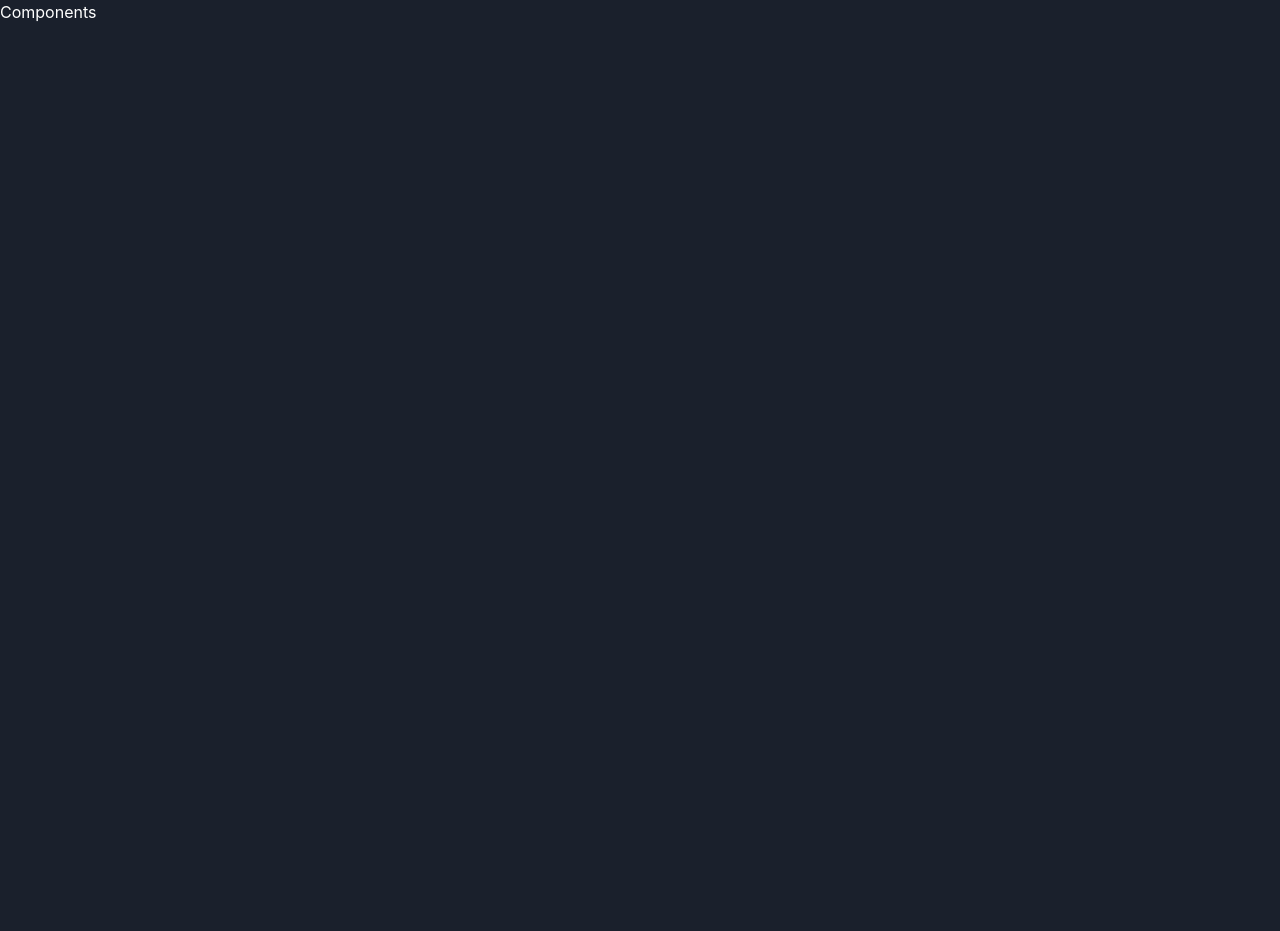
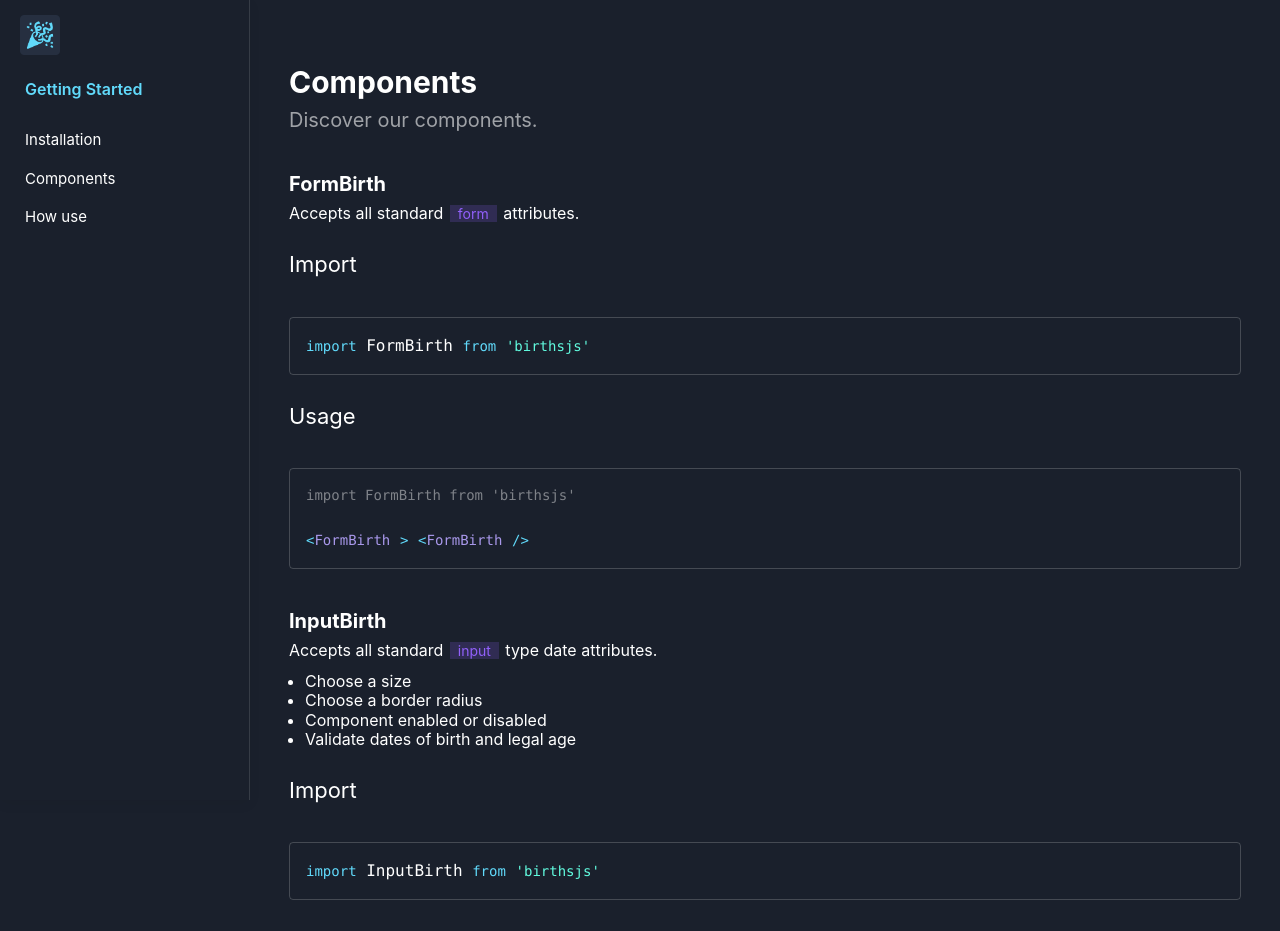
Before and after one commit to francisco-cruz/DocsBirthsJs, a React (Create React App) app: page /docs/components in a window 1280 px wide. Shown: the top 931 px of the page. Before the commit the page ends 800 px from the top, so only its background shows below. Built offline with nearby package versions, Linux system fonts and the light colour scheme.

Commit message:
section componets

```diff
--- a/src/assets/styles/index.css
+++ b/src/assets/styles/index.css
@@ -2,6 +2,7 @@
 body {
     background-color: #1A202C !important;
     color: white !important;
+
 }
 
 pre {
@@ -34,6 +35,24 @@ pre span.string {
     font-size: 14px;
 }
 
+pre span.number,
+pre span.type
+ {
+    color: #EFD26C;
+    font-size: 14px;
+}
+
+pre span.var {
+    color: #EF846C;
+    font-size: 14px;
+}
+
+
+pre span.component {
+    color: #A998EB;
+    font-size: 14px;
+}
+
 a {
     text-decoration: none !important;
     width: fit-content;
--- a/src/components/Footer.js
+++ b/src/components/Footer.js
@@ -40,7 +40,7 @@ const Footer = () => {
             </Heading>
             <List lineHeight="2" display="flex" flexDir="column" color="gray.500" fontWeight={600}>
               <Link textDecoration="underline" href="https://github.com/francisco-cruz/BirthsJS" isExternal>GitHub</Link>
-              <Link href="https://www.npmjs.com/package/birthsjs" isExternal>NPM</Link>
+              <Link href="https://www.npmjs.com/package/birthsjs" isExternal>npm</Link>
             </List>
           </Box>
           <Box w={{ base: "100%", lg: 1 / 4 }} mb={{ base: "1.5rem", lg: "0" }}>
--- a/src/components/Nav.js
+++ b/src/components/Nav.js
@@ -27,6 +27,7 @@ const NavItem = ({ label, src }) => {
         href={src ?? "#"}
         justify={"space-between"}
         align={"center"}
+        w="100%"
         _hover={{
           textDecoration: "none",
         }}
--- a/src/pages/Docs/Components.js
+++ b/src/pages/Docs/Components.js
@@ -1,9 +1,167 @@
+import {
+  Box,
+  Heading,
+  Highlight,
+  ListItem,
+  Stack,
+  UnorderedList,
+  useMediaQuery,
+} from "@chakra-ui/react";
 import React from "react";
+import Sidebar from "../../components/Sidebar";
+import Navbar from "../../components/Navbar/Navbar";
 
 export default function Components() {
+  const [isSmallerThan767] = useMediaQuery("(max-width: 767px)");
+  const [isSmallerThan1000] = useMediaQuery("(max-width: 1000px)");
+
   return (
-    <>
-      <h1>Components</h1>
-    </>
+    <Box display={isSmallerThan767 ? "block" : "flex"}>
+      <Navbar />
+      <Sidebar />
+      <Stack
+        w="100%"
+        h="100%"
+        px={isSmallerThan767 ? "16px" : "32px"}
+        py="64px"
+        position="relative"
+      >
+        <Stack
+          minW="350px"
+          w="100%"
+          maxW="1000px"
+          px="24px"
+          pos="absolute"
+          left="50%"
+          transform="translatex(-50%)"
+        >
+          <Heading fontSize="30px">Components</Heading>
+          <Heading color="#ffffff95" fontWeight={400} fontSize="20px">
+            Discover our components.
+          </Heading>
+
+          <Heading fontSize="20px" pt={8}>
+            FormBirth
+          </Heading>
+
+          <Heading fontSize="16px" fontWeight={400}>
+            <Highlight
+              query={["form"]}
+              styles={{
+                px: "2",
+                py: ".8",
+                rounded: "0",
+                fontSize: "14px",
+                bg: "#9261FB30",
+                color: "#9261FB",
+                mx: "2px",
+              }}
+            >
+              Accepts all standard form attributes.
+            </Highlight>
+          </Heading>
+
+          <Heading fontSize="22px" pt={5} fontWeight={400}>
+            Import
+          </Heading>
+          <Stack direction="row" pt={4} id="section-import">
+            <pre>
+              <code>
+                <div>
+                  <span class="function">import</span> FormBirth{" "}
+                  <span class="function">from</span>{" "}
+                  <span class="string">'birthsjs'</span>{" "}
+                </div>
+              </code>
+            </pre>
+          </Stack>
+          <Heading fontSize="22px" pt={5} fontWeight={400}>
+            Usage
+          </Heading>
+          <Stack direction="row" pt={4} id="section-use">
+            <pre>
+              <code>
+                <Stack mb={3}>
+                  <span class="comment">import FormBirth from 'birthsjs' </span>
+                </Stack>
+                <div>
+                  <span class="operator">{"<"}</span>
+                  <span class="component">{"FormBirth"}</span>{" "}
+                  <span class="operator">{">"}</span>{" "}
+                  <span class="operator">{"<"}</span>
+                  <span class="component">{"FormBirth"}</span>{" "}
+                  <span class="operator">{"/>"}</span>
+                  {"\n"}
+                </div>
+              </code>
+            </pre>
+          </Stack>
+          <Heading fontSize="20px" pt={8}>
+            InputBirth
+          </Heading>
+
+          <Heading fontSize="16px" fontWeight={400}>
+            <Highlight
+              query={["input"]}
+              styles={{
+                px: "2",
+                py: ".8",
+                rounded: "0",
+                fontSize: "14px",
+                bg: "#9261FB30",
+                color: "#9261FB",
+                mx: "2px",
+              }}
+            >
+              Accepts all standard input type date attributes.
+            </Highlight>
+          <UnorderedList pt={3}>
+            <ListItem>Choose a size</ListItem>
+            <ListItem>Choose a border radius</ListItem>
+            <ListItem>Component enabled or disabled</ListItem>
+            <ListItem>Validate dates of birth and legal age</ListItem>
+          </UnorderedList>
+          </Heading>
+
+          <Heading fontSize="22px" pt={5} fontWeight={400}>
+            Import
+          </Heading>
+          <Stack direction="row" pt={4} id="section-import">
+            <pre>
+              <code>
+                <div>
+                  <span class="function">import</span> InputBirth{" "}
+                  <span class="function">from</span>{" "}
+                  <span class="string">'birthsjs'</span>{" "}
+                </div>
+              </code>
+            </pre>
+          </Stack>
+          <Heading fontSize="22px" pt={5} fontWeight={400}>
+            Usage
+          </Heading>
+          <Stack direction="row" pt={4} pb={10}>
+            <pre>
+              <code>
+                <Stack mb={3}>
+                  <span class="comment">
+                    import InputBirth from 'birthsjs'{" "}
+                  </span>
+                </Stack>
+                <div>
+                  <span class="operator">{"<"}</span>
+                  <span class="component">{"FormBirth"}</span>{" "}
+                  <span class="operator">{">"}</span>{" "}
+                  <span class="operator">{"<"}</span>
+                  <span class="component">{"FormBirth"}</span>{" "}
+                  <span class="operator">{"/>"}</span>
+                  {"\n"}
+                </div>
+              </code>
+            </pre>
+          </Stack>
+        </Stack>
+      </Stack>
+    </Box>
   );
 }
--- a/src/pages/Docs/Docs.js
+++ b/src/pages/Docs/Docs.js
@@ -119,15 +119,67 @@ export default function Docs() {
           <Stack direction="row" pt={4} id="section-use">
             <pre>
               <code>
-                <div>
+                <Stack mb={3}>
                   <span class="comment">
                     import{"\n"}FormBirth,{"\n"}InputBirth{"\n"}from 'birthsjs'{" "}
                   </span>
-                </div>
+                </Stack>
                 <div>
-                  <span class="function">import</span> birthsjs{" "}
-                  <span class="function">from</span>{" "}
-                  <span class="string">'birthsjs'</span>{" "}
+                  <span class="var">{"const"}</span>{" "}
+                  <span class="string">{"App"}</span>{" "}
+                  <span class="operator">{"="}</span>{" "}
+                  <span class="function">{"()"}</span>{" "}
+                  <span class="operator">{"=>"}</span>{" "}
+                  <span class="function">{"("}</span>{" "}
+                  {"\n"}{" "}
+                  <span class="operator">{"<"}</span>
+                  <span class="component">{"FormBirth"}</span>{" "}
+                  <span class="operator">{">"}</span>
+                  {"\n"}{" "}{" "}
+                  <span class="operator">{"<"}</span>
+                  <span class="component">{"InputBirth"}</span>{" "}
+                  {"\n"}{" "}{" "}{" "}
+                  <span class="type">{"size"}</span>
+                  <span class="operator">{"="}</span>
+                  <span class="string">"large"</span>{" "}
+                  {"\n"}{" "}{" "}{" "}
+                  <span class="type">{"borderRadius"}</span>
+                  <span class="operator">{"="}</span>
+                  <span class="string">"5"</span>{" "}
+                  {"\n"}{" "}{" "}{" "}
+                  <span class="type">{"disabled"}</span>
+                  <span class="operator">{"="}</span>
+                  <span class="string">""</span>{" "}
+                  {"\n"}{" "}{" "}{" "}
+                  <span class="type">{"legalAge"}</span>
+                  <span class="operator">{"="}</span>
+                  <span class="string">"16"</span>{" "}
+                  {"\n"}{" "}{" "}
+                  <span class="operator">{">"}</span>
+                  {"\n"}{" "}{" "}
+                  <span class="operator">{"<"}</span>
+                  <span class="function">{"button"}</span>{" "}
+                  <span class="type">{"type"}</span>
+                  <span class="operator">{"="}</span>
+                  <span class="string">"submit"</span>
+                  <span class="operator">{">"}</span>
+                  {"\n"}{" "}{" "}{" "}
+                  Send
+                  {"\n"}{" "}{" "}
+                  <span class="operator">{"<"}</span>
+                  <span class="function">{"button"}</span>{" "}
+                  <span class="operator">{">"}</span>
+                  {"\n"}{" "}{" "}
+                  <span class="operator">{"<"}</span>
+                  <span class="component">{"InputBirth"}</span>{" "}
+                  <span class="operator">{"/>"}</span>
+                  {"\n"}{" "}
+                  <span class="operator">{"<"}</span>
+                  <span class="component">{"FormBirth"}</span>{" "}
+                  <span class="operator">{"/>"}</span>
+                  {"\n"}
+                  <span class="function">{")"}</span>{" "}
+
                 </div>
               </code>
             </pre>
```
Also changed, not shown: src/pages/Docs/Instalation.js (deleted, +0 -9 lines), src/pages/Index.js (+44 -4 lines).
